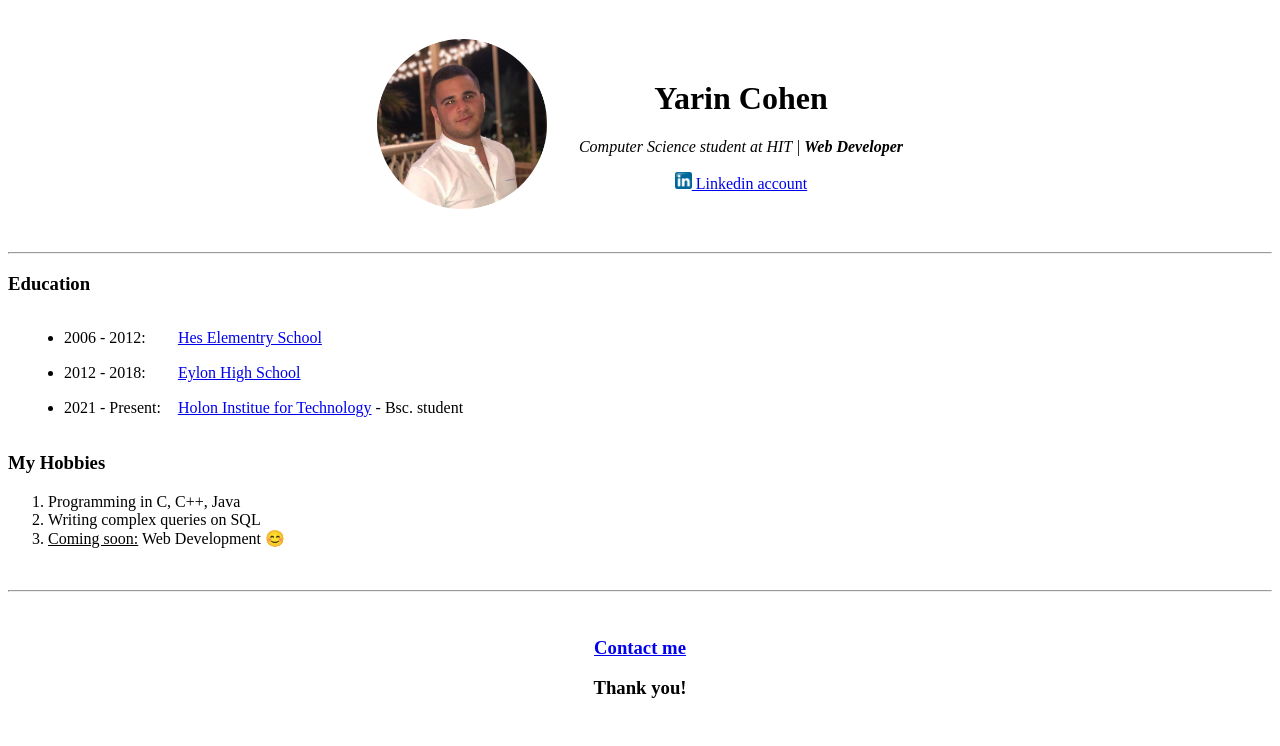
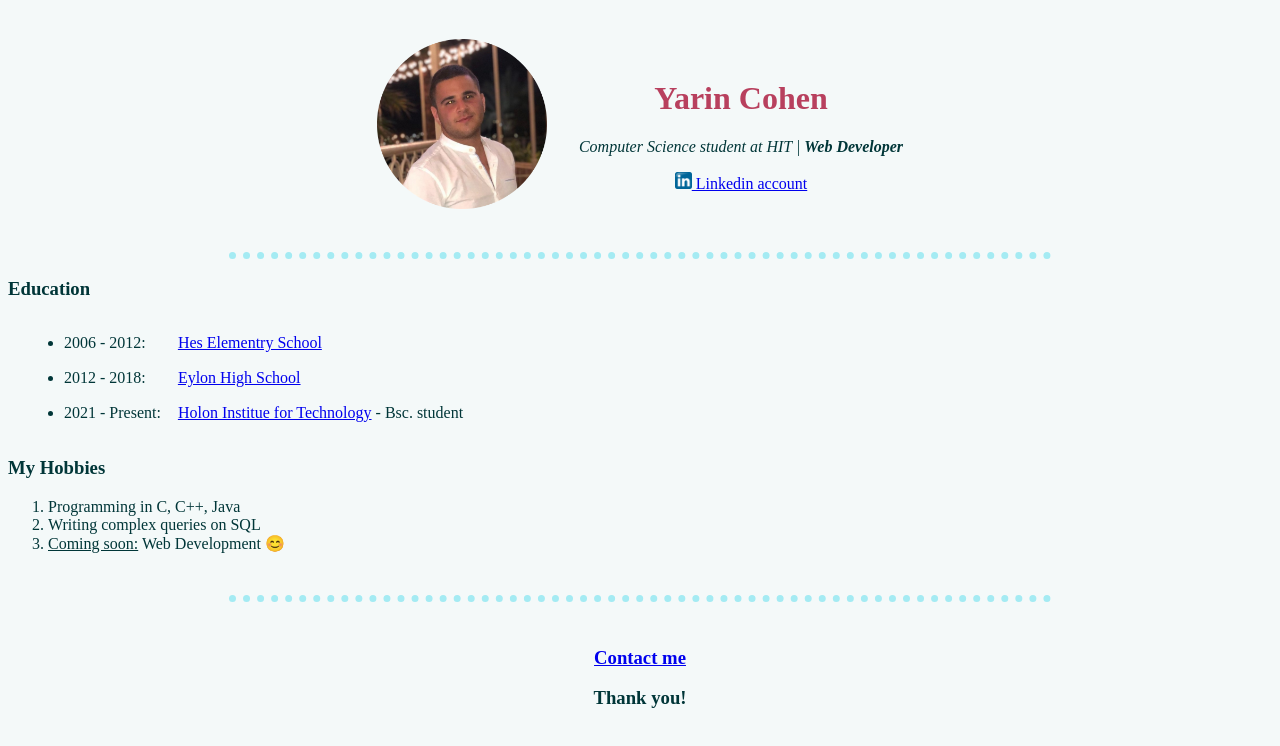
Before and after one commit to yarin-cohen02/MyFirstWeb, a plain HTML site: page index.html in a window 1280 px wide. Drawn offline with Linux system fonts and the light colour scheme.

Commit message:
adding css

```diff
--- /dev/null
+++ b/css/styles.css
@@ -0,0 +1,16 @@
+body {
+  background-color: #F4F9F9;
+  color: #003638;
+}
+
+hr {
+  border-style: none;
+  border-top-style: dotted;
+  border-width: 7px;
+  color: #A4EBF3;
+  width: 65%;
+}
+
+h1 {
+  color: #B8405E;
+}
--- a/index.html
+++ b/index.html
@@ -5,6 +5,7 @@
   <meta charset="utf-8">
   <title>Yarin Cohen</title>
   <link rel="icon" type="image/x-icon" href="images\facicon.ico">
+  <link rel="stylesheet" href="css\styles.css">
 </head>
 
 <body>
```
Also changed, not shown: contact-me.html (+1 -0 lines).
